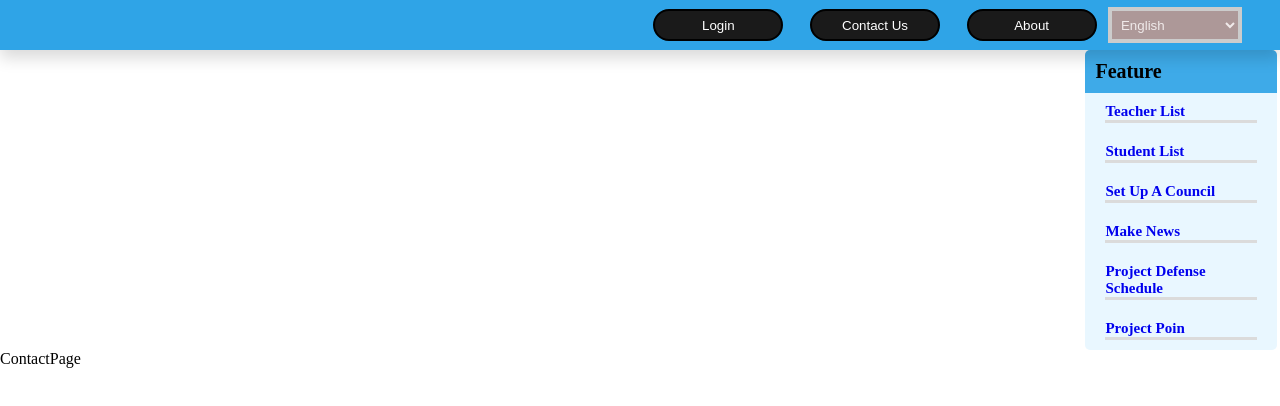
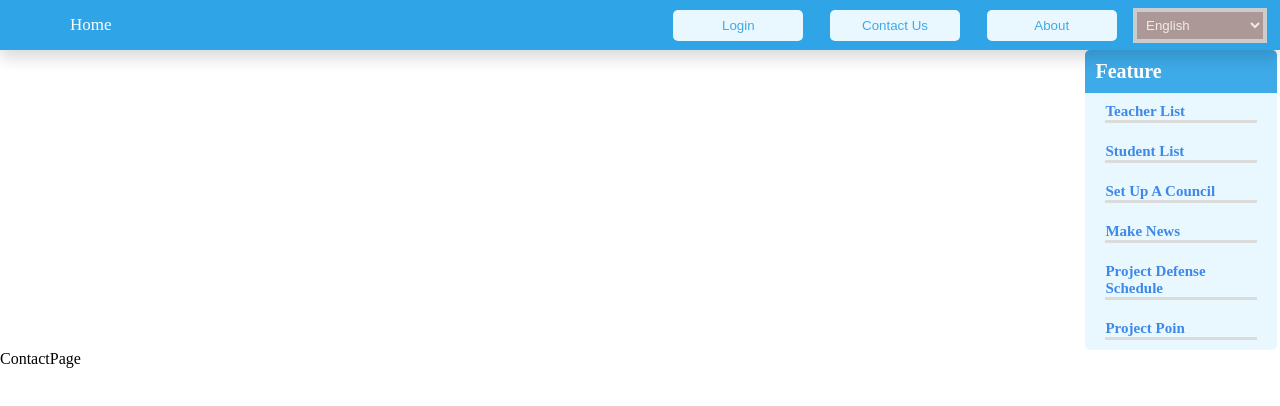
Before and after one commit to nguyentuan1906/HTQLDATNHUMG, a React (Create React App) app in the folder client/: page /contact in a window 1280 px wide. Shown: the top 406 px of the page. Built offline with nearby package versions, Linux system fonts and the light colour scheme.

Commit message:
3:05 27/8

```diff
--- a/client/src/layout/header/header-public.module.scss
+++ b/client/src/layout/header/header-public.module.scss
@@ -16,18 +16,32 @@
     flex:1;
 }
 
+.header__left .home{
+    border: none;
+    font-size: 17px;
+    margin-left: 60px;
+}
+
 .header__center{
     flex:2;
 }
 .header__right{
-    flex:2;
+    flex:1;
     display: flex;
 }
 select{
     padding: 5px 5px;
     padding-right: 30px;
+    margin: 0px 5px;
     background-color: #ad9898 ;
     color: rgb(240, 234, 234) ;
     border: 2px solid #ccc;
     outline: 2px solid #ccc;
 }
+
+.header__right button{
+    background-color: #E9F7FF;
+    border: none;
+    color: #3EAAE8;
+    border-radius: 5px;
+}
--- a/client/src/layout/header/index.jsx
+++ b/client/src/layout/header/index.jsx
@@ -13,29 +13,29 @@ const Header = () => {
     i18n.changeLanguage(event.target.value);
   };
   const navigate = useNavigate();
-  const onLogin=()=>{
+  const onLogin = () => {
     navigate("/login")
   }
-  const onContact=()=>{
+  const onContact = () => {
     navigate("/contact")
   }
-  const onAbout=()=>{
+  const onAbout = () => {
     navigate("/about")
   }
   return (
     <div className={styles["header"]}>
-      <div className={styles["header<Link to="/" >{t('home')}</Link>__left"]}>
-
+      <div className={styles["header__left"]}>
+        <Link className={styles["home"]} to="/" >{t('home')}</Link>
       </div>
       <div className={styles["header__center"]}></div>
       <div className={styles["header__right"]}>
-        <Button text={t('login')} className={"button button-big"} onClick={onLogin}/>
-        <Button text={t('contact')} className={"button button-big"} onClick={onContact}/>
-        <Button text={t('about')} className={"button button-big"} onClick={onAbout}/>
-      <select name="language" onChange={onChange}>
-        <option value="en">{t('english')}</option>
-        <option value="vn">{t("vietnamese")}</option>
-      </select>
+        <Button text={t('login')} className={"button button-big"} onClick={onLogin} />
+        <Button text={t('contact')} className={"button button-big"} onClick={onContact} />
+        <Button text={t('about')} className={"button button-big"} onClick={onAbout} />
+        <select name="language" onChange={onChange}>
+          <option value="en">{t('english')}</option>
+          <option value="vn">{t("vietnamese")}</option>
+        </select>
       </div>
     </div>
   )
--- a/client/src/layout/menu/menu.module.scss
+++ b/client/src/layout/menu/menu.module.scss
@@ -2,6 +2,7 @@
     display: flex;
     justify-content: end;
     padding-right: 3px;
+    color: #ffffff;
 }
 
 .menu_style{
@@ -32,4 +33,5 @@ a{
     display: inline-block;
     margin: 10px 20px;
     border-bottom: 3px solid #dbdbdb;
+    color: #3e88e8;
 }
```
